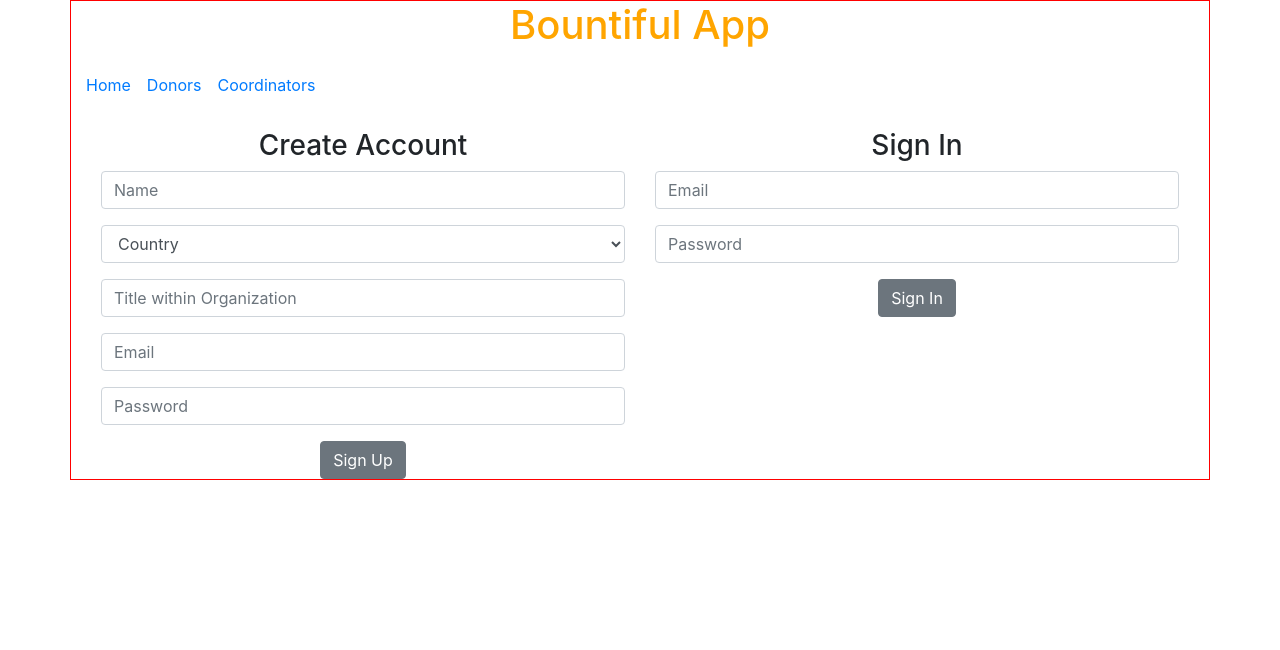
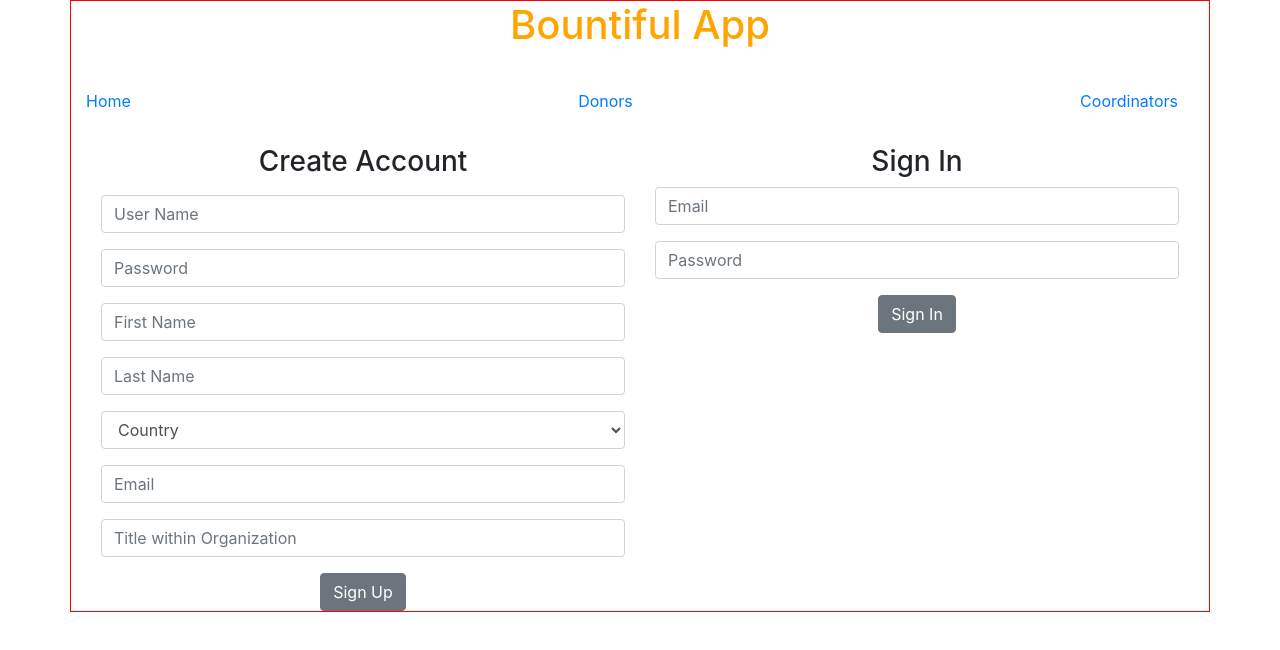
Before and after one commit to build-week-bountiful/Front-end, a React (Create React App) app in the folder bountiful/: page / in a window 1280 px wide. Shown: the top 650 px of the page. Built offline with nearby package versions, Linux system fonts and the light colour scheme; no server answers.

Commit message:
pushed latest update

```diff
--- a/bountiful/src/App.scss
+++ b/bountiful/src/App.scss
@@ -29,7 +29,10 @@
 }
 
 .nav{
-  padding: 1em 0 2em 0;
+  // padding: 1em 0 2em 0;
+  display: flex;
+  justify-content: space-between;
+  padding: 2em 0 2em 0;
 }
 
 .navItem{
--- a/bountiful/src/components/Actions/index.js
+++ b/bountiful/src/components/Actions/index.js
@@ -36,7 +36,7 @@ export const createStories = (newStories, storiesid, title, country, description
   }});
 
   return axios
-  .post("http://coordinator-storytelling.herokuapp.com/createnewuser", newStories)
+  .post("http://coordinator-storytelling.herokuapp.com/createnewuser")
   .then(res=> {
     console.log("then", res)
     dispatch({type: CREATING_STORIES_SUCCESS, payload: res.data})
--- a/bountiful/src/components/Home/Home.js
+++ b/bountiful/src/components/Home/Home.js
@@ -10,14 +10,52 @@ import {
   // FormText,
 } from 'reactstrap';
 import "./Home.scss"
+import axios from "axios";
 
 class Home extends Component{
   constructor(props){
-    super();
+    super(props);
+    this.state = {
+      username: "",
+      password: "",
+      firstname: "",
+      lastname: "",
+      country: "",
+      email: "",
+      title: "",
+      errorMessage: null,
+    }
   }
 
+  handleChange = e => {
+    this.setState({
+      [e.target.name]: e.target.value
+    })
+  }
+
+  createrUser = e => {
+    e.preventDefault()
+
+    const {username, password, firstname, lastname, country, email, title} = this.state
+    const payload = {username, password, firstname, lastname, country, email, title}
+
+    axios
+    .post("http://coordinator-storytelling.herokuapp.com/createnewuser",payload)
+  .then((res) => {
+    console.log("success", res)
+    this.setState({
+      errorMessage: null
+    })
+    .catch((err)=> {
+      this.setState({
+        errorMessage: err.res.data.error
+      })
+    })
+  })
+}
 
   render(){
+    const {username, password, firstname, lastname, country, email, title, errorMessage } = this.state
     return(
       <div className="container">
         <Row>
@@ -25,16 +63,42 @@ class Home extends Component{
           <Col xs="6" className="form-container sign-up-container">
             {/* sign up form code goes here */}
             <h3>Create Account</h3>
+            <p>{errorMessage}</p>
             <Form>
               <FormGroup>
                 <Input
-                  type="name"
-                  name="name"
-                  placeholder="Name"
+                  type="username"
+                  name="username"
+                  placeholder="User Name"
+                  defaultValue={username}
                 />
               </FormGroup>
               <FormGroup>
-              <Input type="select" name="select" id="country">
+                <Input
+                  type="password"
+                  name="password"
+                  placeholder="Password"
+                  defaultValue={password}
+                />
+              </FormGroup>
+              <FormGroup>
+                <Input
+                  type="firstname"
+                  name="firstname"
+                  placeholder="First Name"
+                  defaultValue={firstname}
+                />
+              </FormGroup>
+              <FormGroup>
+                <Input
+                  type="lastname"
+                  name="lastname"
+                  placeholder="Last Name"
+                  defaultValue={lastname}
+                />
+              </FormGroup>
+              <FormGroup>
+              <Input type="select" name="select" id="country" defaultValue={country}>
                 <option>Country</option>
                 <option>Bolivia</option>
                 <option>Brazil</option>
@@ -59,26 +123,22 @@ class Home extends Component{
               </FormGroup>
               <FormGroup>
                 <Input
-                  type="title"
-                  name="title"
-                  placeholder="Title within Organization"
+                  type="email"
+                  name="email"
+                  placeholder="Email"
+                  defaultValue={email}
                 />
               </FormGroup>
               <FormGroup>
                 <Input
-                  type="email"
-                  name="email"
-                  placeholder="Email"
+                  type="title"
+                  name="title"
+                  placeholder="Title within Organization"
+                  defaultValue={title}
                 />
               </FormGroup>
-              <FormGroup>
-                <Input
-                  type="password"
-                  name="password"
-                  placeholder="Password"
-                />
-              </FormGroup>
-              <Button>Sign Up</Button>
+
+              <Button onClick={this.createrUser}>Sign Up</Button>
             </Form>
 
           </Col>
--- a/bountiful/src/components/Stories/Stories.js
+++ b/bountiful/src/components/Stories/Stories.js
@@ -14,7 +14,6 @@ import {
   Button
 
 } from 'reactstrap';
-
 import "./stories.scss";
 
 class Stories extends React.Component{
@@ -33,6 +32,11 @@ class Stories extends React.Component{
     }
   }
 
+removeStories = () => {
+  const stories = this.state.stories.filer(i=> i.id !== stories.id)
+  this.setState({stories})
+}
+
  componentDidMount(){
    fetch("http://coordinator-storytelling.herokuapp.com/stories/all")
    .then(res => res.json())
@@ -40,13 +44,13 @@ class Stories extends React.Component{
  }
 
   render(){
-    const {removeStories} = this.props;
+    const {removeStories} = this.state;
     // console.log(this.state)
     return(
         <Container className="storiesContainer">
         <h2>Stories</h2>
         <div>
-          {this.state.stories.map(stories=> {
+          {this.state.stories.map(stories => {
             return(
               <Card className="card">
               <CardBody>
@@ -58,8 +62,8 @@ class Stories extends React.Component{
                 <p><span className="bold">Date:</span> {stories.date}</p>
                 <p><span className="bold">Country:</span> {stories.country}</p>
                 <p><span className="bold">Description:</span> {stories.description}</p>
-                <p>{" "}<span onClick={this.handleInfo}><i className="fas fa-caret-square-down"></i></span></p>
-                {this.state.showInfo && <p><span className="bold">More Info:</span> {stories.content}</p>}
+                <p>{" "}<span onClick={this.handleInfo}><span className="bold">More Info:</span> <i className="fas fa-caret-square-down"></i></span></p>
+                {this.state.showInfo && <p>{stories.content}</p>}
               </CardText>
               <div className="storyBtns">
               <Button>Edit</Button>
@@ -75,6 +79,4 @@ class Stories extends React.Component{
   }
 }
 
-
-
 export default Stories;
--- a/bountiful/src/components/Stories/StoriesForm.js
+++ b/bountiful/src/components/Stories/StoriesForm.js
@@ -91,6 +91,7 @@ class StoriesForm extends React.Component{
 
           <Button
             color="warning"
+            type="submit"
           >Add To Stories</Button>
         </Form>
       </div>
```
Also changed, not shown: bountiful/src/components/Coordinators/Actions.js (added, +23 -0 lines), bountiful/src/components/Coordinators/Reducers.js (added, +37 -0 lines), bountiful/src/components/Coordinators/Signin.js (added, +95 -0 lines), bountiful/src/components/Dashboard.js (added, +13 -0 lines), bountiful/src/components/PrivateRoute.js (added, +19 -0 lines), bountiful/src/components/Coordinators/Login.js (deleted), 1 other file (tests, documents, lock files or other folders).
